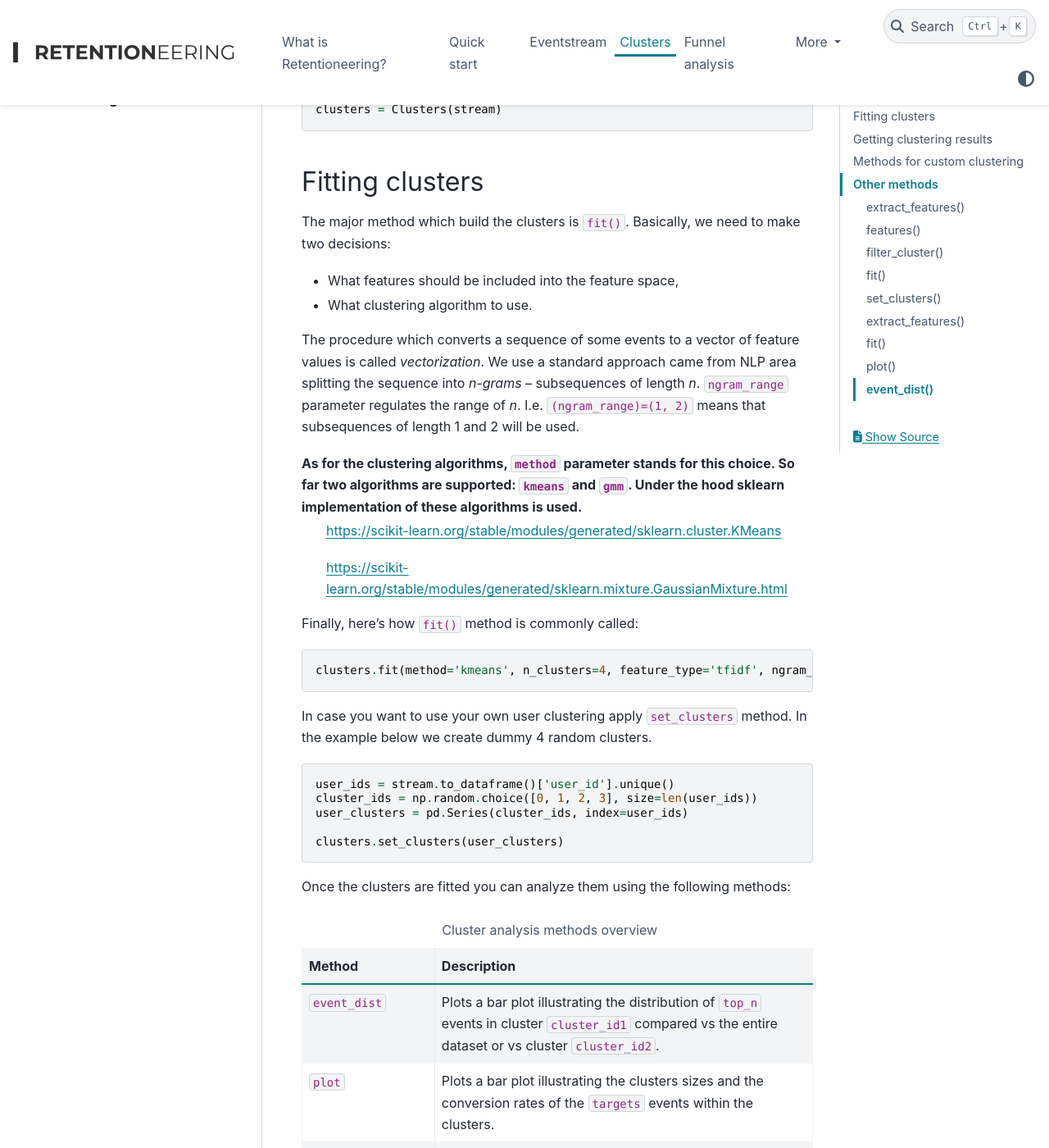
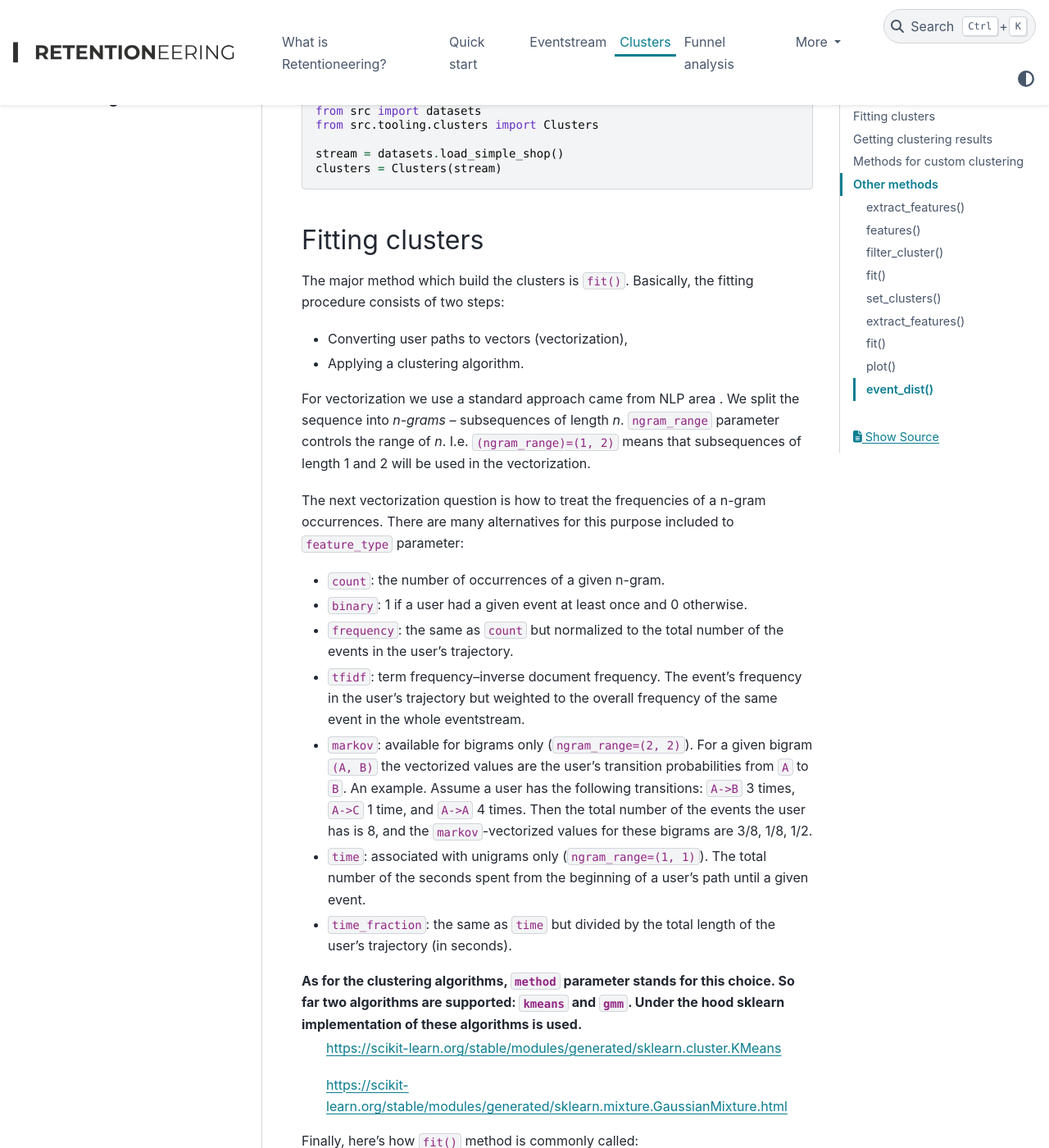
Before and after one commit to retentioneering/retentioneering-tools, a Sphinx documentation site: the page built from docs/source/clusters.rst, in a window 1280 px wide and 1400 px high, scrolled down 538 px. Shown: the whole window at 82% size. Built offline with Sphinx 7.4.7 and the PyData theme 0.15.4, drawn with Linux system fonts in a browser that asks for light colours; pages that are not in the unit, such as notebooks, are missing from menus; some of the changed text lies outside the part shown.

Commit message:
A chunk of the documentation on Clusters

```diff
--- a/docs/source/clusters.rst
+++ b/docs/source/clusters.rst
@@ -14,7 +14,9 @@ Clusters
 - How to fit clusters to an eventstream.
 - How to analyze the fitted clusters.
 
-All the examples below assume that you have a prepared eventstream ready for clustering analysis. Also, we assume that the initial eventstream is assigned as ``stream`` and the Clusters instance as ``clusters`` variable. simple_shop dataset is used as a data source.
+All the examples below assume that you have a prepared eventstream ready for clustering analysis. Also, we assume that the initial eventstream is assigned as ``stream`` variable and the Clusters instance as ``clusters`` variable. simple_shop dataset is used as a data source.
+
+The constructor of ``Clusters`` accepts a single parameter -- ``Eventstream``'s instance.
 
 .. code:: ipython3
 
@@ -30,13 +32,30 @@ All the examples below assume that you have a prepared eventstream ready for clu
 Fitting clusters
 ----------------
 
-The major method which build the clusters is ``fit()``. Basically, we need to make two decisions:
+The major method which build the clusters is ``fit()``. Basically, the fitting procedure consists of two steps:
 
-- What features should be included into the feature space,
+- Converting user paths to vectors (vectorization),
 
-- What clustering algorithm to use.
+- Applying a clustering algorithm.
 
-The procedure which converts a sequence of some events to a vector of feature values is called *vectorization*. We use a standard approach came from NLP area splitting the sequence into *n-grams* -- subsequences of length *n*. ``ngram_range`` parameter regulates the range of *n*. I.e. ``(ngram_range)=(1, 2)`` means that subsequences of length 1 and 2 will be used.
+For vectorization we use a standard approach came from NLP area . We split the sequence into *n-grams* -- subsequences of length *n*. ``ngram_range`` parameter controls the range of *n*. I.e. ``(ngram_range)=(1, 2)`` means that subsequences of length 1 and 2 will be used in the vectorization.
+
+The next vectorization question is how to treat the frequencies of a n-gram occurrences. There are many alternatives for this purpose included to ``feature_type`` parameter:
+
+- ``count``: the number of occurrences of a given n-gram.
+
+- ``binary``: 1 if a user had a given event at least once and 0 otherwise.
+
+- ``frequency``: the same as ``count`` but normalized to the total number of the events in the user's trajectory.
+
+- ``tfidf``: term frequency–inverse document frequency. The event's frequency in the user's trajectory but weighted to the overall frequency of the same event in the whole eventstream.
+
+- ``markov``: available for bigrams only (``ngram_range=(2, 2)``). For a given bigram ``(A, B)`` the vectorized values are the user's transition probabilities from ``A`` to ``B``. An example. Assume a user has the following transitions: ``A->B`` 3 times, ``A->C`` 1 time, and ``A->A`` 4 times. Then the total number of the events the user has is 8, and the ``markov``-vectorized values for these bigrams are 3/8, 1/8, 1/2.
+
+- ``time``: associated with unigrams only (``ngram_range=(1, 1)``). The total number of the seconds spent from the beginning of a user's path until a given event.
+
+- ``time_fraction``: the same as ``time`` but divided by the total length of the user's trajectory (in seconds).
+
 
 As for the clustering algorithms, ``method`` parameter stands for this choice. So far two algorithms are supported: ``kmeans`` and ``gmm``. Under the hood sklearn implementation of these algorithms is used.
     `https://scikit-learn.org/stable/modules/generated/sklearn.cluster.KMeans <https://scikit-learn.org/stable/modules/generated/sklearn.cluster.KMeans>`_
@@ -94,7 +113,7 @@ Visualizing methods
 
 plot()
 ^^^^^^
-This is a basic method which allows to visualize a couple of important indicators: cluster size and
+This basic method allows to visualize a couple of important indicators: cluster size and
 the conversion rate within a cluster. The latter is associated with ``targets`` parameters.
 
 .. code:: ipython3
```
Also changed, not shown: 1 other file.
